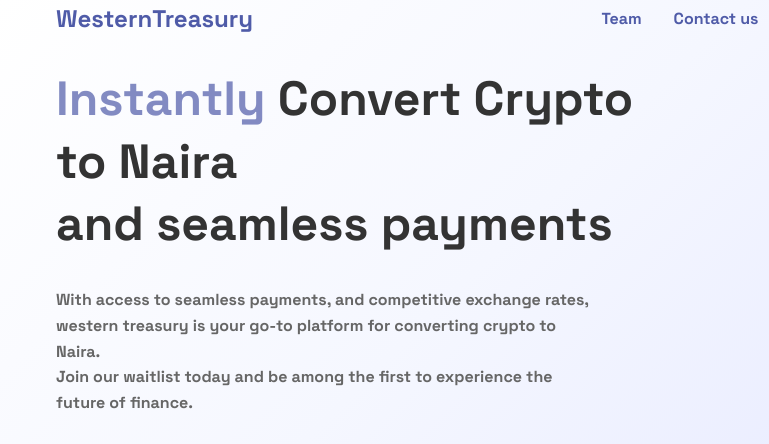
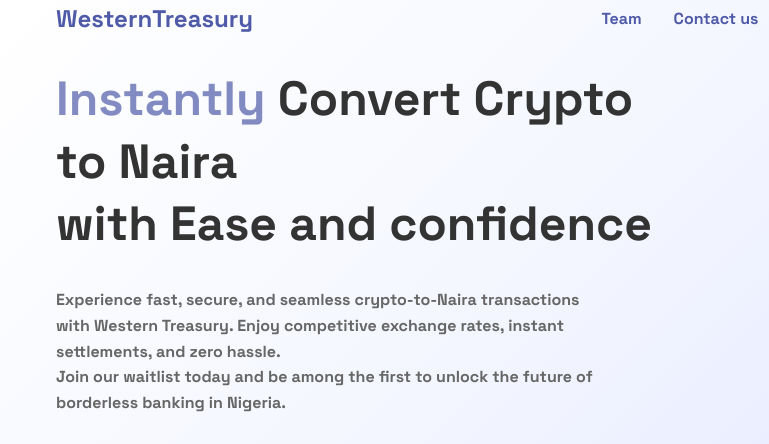
Before and after one commit to chukwuagoziesolomon/waitlist, a plain HTML site: page index.html in a window 1280 px wide. Shown: the top 444 px of the page, 0-769 px from the left. Drawn offline with nearby package versions, Linux system fonts and the light colour scheme; grey boxes are pictures that could not be loaded.

Commit message:
corrected the typo

````diff
--- a/index.html
+++ b/index.html
@@ -488,12 +488,12 @@
     <div class="content-left">
       <h1>
         <span id="rotatingWord" class="rotating-word">Securely</span>
-        Convert Crypto to Naira<br> and seamless payments
+        Convert Crypto to Naira<br> with Ease and confidence
       </h1>
       <p>
-        With access to seamless payments, and competitive exchange rates,
-        western treasury is your go-to platform for converting crypto to Naira.
-        <br>Join our waitlist today and be among the first to experience the future of finance.
+        Experience fast, secure, and seamless crypto-to-Naira transactions with Western Treasury.
+        Enjoy competitive exchange rates, instant settlements, and zero hassle.
+        <br>Join our waitlist today and be among the first to unlock the future of borderless banking in Nigeria.
       </p>
 
       <!-- Add countdown timer here -->
@@ -544,7 +544,7 @@
 
    <script>
     // Rotating words functionality
-    const words = ['Instantly', 'Securely', 'Seamlessly', 'Efficiently', 'Reliably', 'Fast', 'Safely'];
+    const words = ['Instantly', 'Securely', 'Seamlessly', 'Efficiently', 'Reliably', 'Fastly', 'Safely'];
     let index = 0;
     const rotatingWord = document.getElementById('rotatingWord');
 
@@ -714,4 +714,3 @@
   </script>
 </body>
 </html>
-```
````
